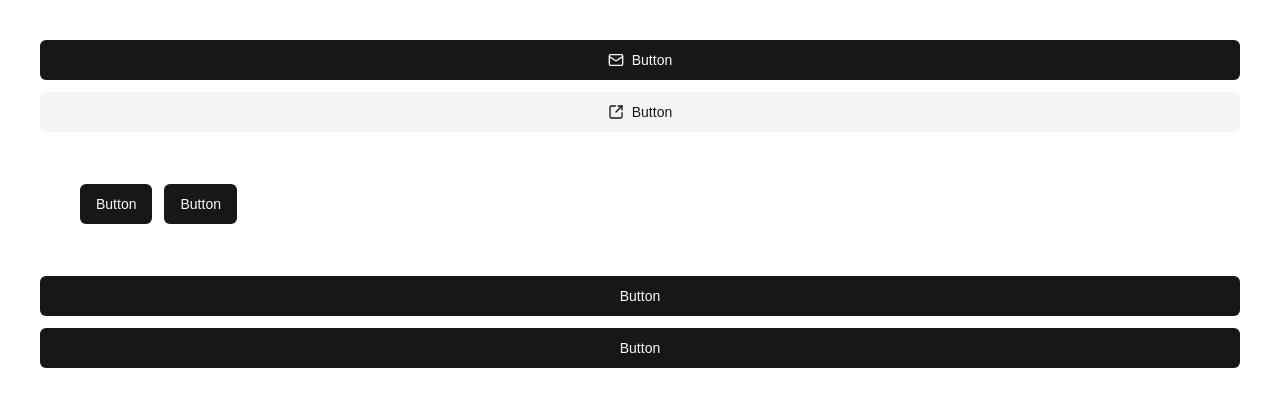
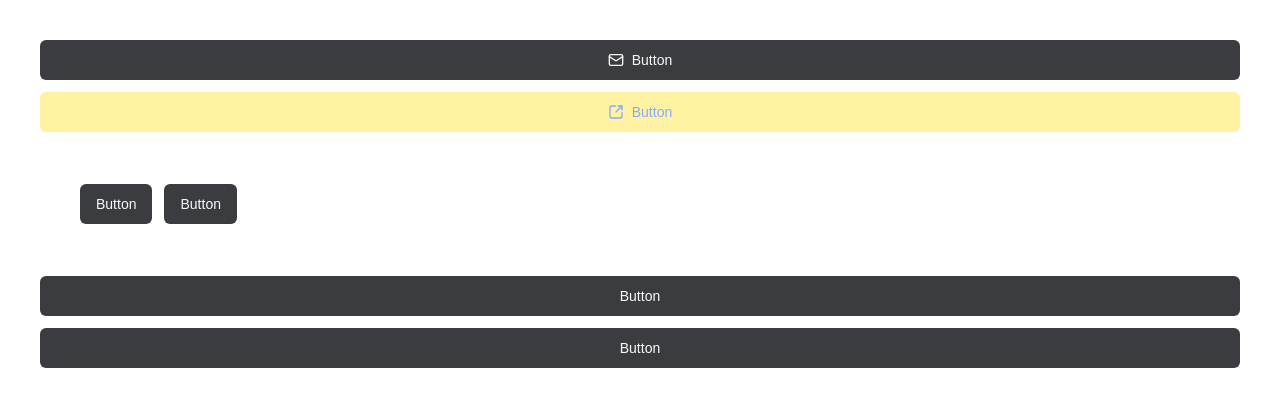
Before and after one commit to h-yabi2/shadcn-ui, a Next.js app: page /button in a window 1280 px wide. Shown: the top 406 px of the page. Built offline with nearby package versions, Linux system fonts and the light colour scheme.

Commit message:
Update global CSS variables and ButtonBase component

```diff
--- a/app/globals.css
+++ b/app/globals.css
@@ -3,8 +3,28 @@
 @tailwind utilities;
 
 :root {
-  --background: #ffffff;
-  --foreground: #171717;
+  --background: 0 52.17% 81.96%;
+  --foreground: 304.92 35.26% 66.08%;
+  --muted: 210 40% 96.1%;
+  --muted-foreground: 215.4 16.3% 46.9%;
+  --primary: 220 4.92% 23.92%;
+  --primary-foreground: 210 40% 98%;
+  --secondary: 52.17 100% 81.96%;
+  --secondary-foreground: 222.3 100% 76.08%;
+  --popover: 0 0% 100%;
+  --popover-foreground: 222.2 47.4% 11.2%;
+  --input: 214.3 31.8% 91.4%;
+  --accent: 210 40% 96.1%;
+  --accent-foreground: 222.2 47.4% 11.2%;
+  --card: 0 0% 100%;
+  --card-foreground: 222.2 47.4% 11.2%;
+  --border: 214.3 31.8% 91.4%;
+  --destructive: 0 100% 50%;
+  --destructive-foreground: 210 40% 98%;
+  --ring: 215 20.2% 65.1%;
+  --radius: 0.5rem;
+  --warning: 38 92% 50%;
+  --warning-foreground: 48 96% 89%;
 }
 
 @media (prefers-color-scheme: dark) {
--- a/components/Button/ButtonBase/index.tsx
+++ b/components/Button/ButtonBase/index.tsx
@@ -12,13 +12,19 @@ interface ButtonBaseProps {
     | "link"
     | null
     | undefined;
+  className?: string;
   children?: React.ReactNode;
   onClick?: () => void;
 }
 
-export function ButtonBase({ variant, children, onClick }: ButtonBaseProps) {
+export function ButtonBase({
+  variant,
+  className,
+  children,
+  onClick,
+}: ButtonBaseProps) {
   return (
-    <Button variant={variant} onClick={onClick}>
+    <Button className={className} variant={variant} onClick={onClick}>
       {children}
       Button
     </Button>
```
